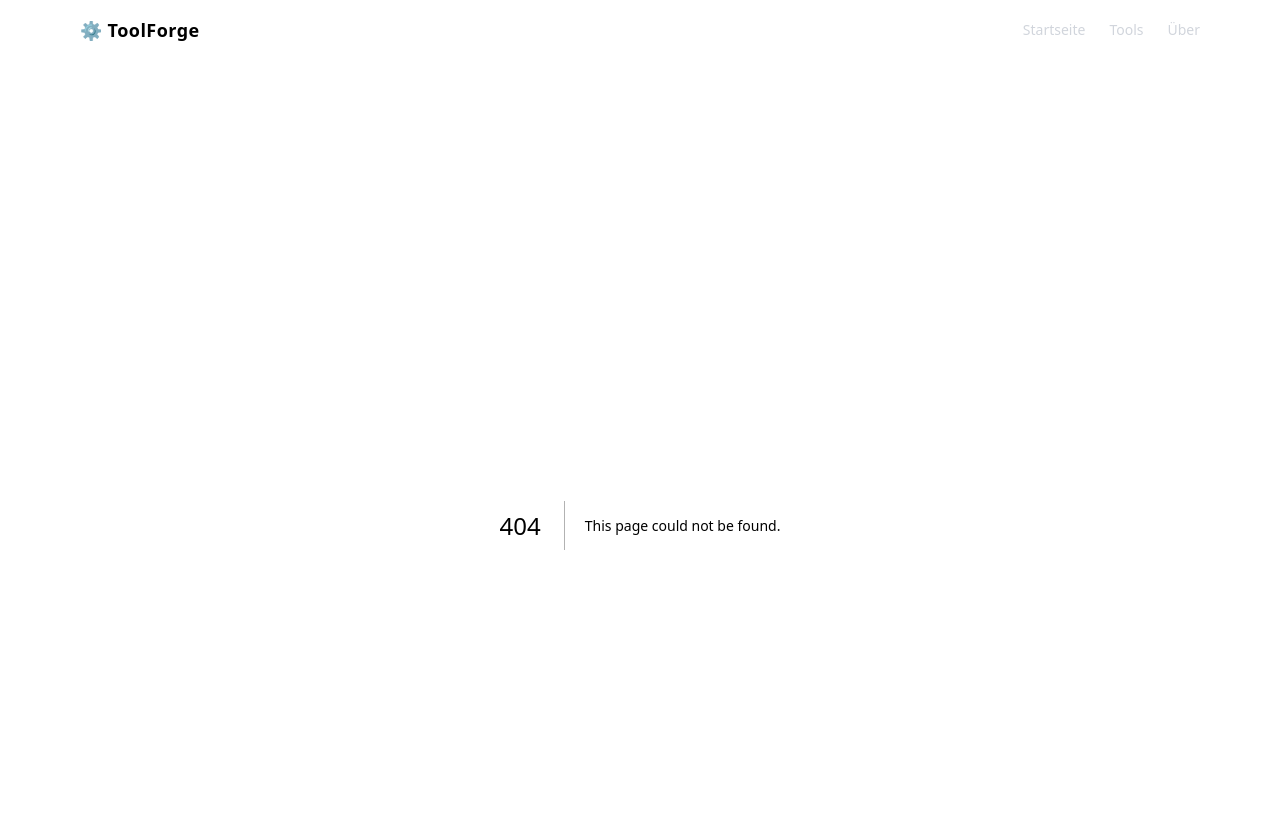
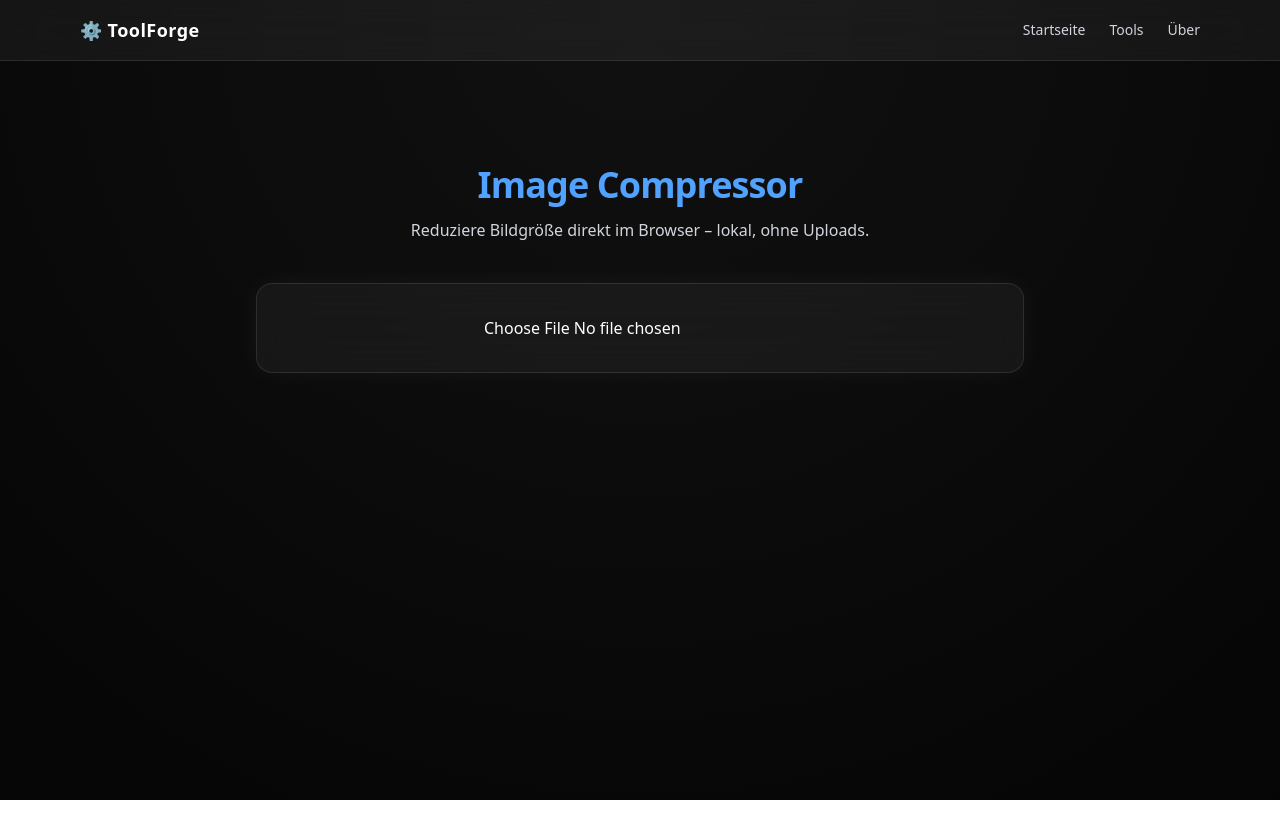
Before and after one commit to 30jannik06/Toolforge, a Next.js app: page /tools/image-compressor in a window 1280 px wide. Before the commit this address had no page. Shown: the top 838 px of the page. After the commit the page ends 800 px from the top, so only its background shows below. Built offline with nearby package versions, Linux system fonts and the light colour scheme.

Commit message:
Add ImageCompressorPage component with local image compression, file input, and animated preview display

```diff
--- /dev/null
+++ b/src/app/tools/image-compressor/page.tsx
@@ -0,0 +1,51 @@
+"use client";
+import React, { useState } from "react";
+import { motion } from "framer-motion";
+import { ToolLayout } from "@/components/tool-layout";
+
+export default function ImageCompressorPage() {
+    const [compressedUrl, setCompressedUrl] = useState<string | null>(null);
+
+    const handleFileChange = (e: React.ChangeEvent<HTMLInputElement>) => {
+        const file = e.target.files?.[0];
+        if (!file) return;
+
+        const reader = new FileReader();
+        reader.onload = (event) => {
+            const img = new Image();
+            img.src = event.target?.result as string;
+
+            img.onload = () => {
+                const canvas = document.createElement("canvas");
+                const ctx = canvas.getContext("2d")!;
+                const scale = 0.6;
+                canvas.width = img.width * scale;
+                canvas.height = img.height * scale;
+                ctx.drawImage(img, 0, 0, canvas.width, canvas.height);
+                const compressed = canvas.toDataURL("image/jpeg", 0.7);
+                setCompressedUrl(compressed);
+            };
+        };
+        reader.readAsDataURL(file);
+    };
+
+    return (
+        <ToolLayout
+            title="Image Compressor"
+            description="Reduziere Bildgröße direkt im Browser – lokal, ohne Uploads."
+        >
+            <div className="flex flex-col items-center gap-6">
+                <input type="file" accept="image/*" onChange={handleFileChange} />
+                {compressedUrl && (
+                    <motion.img
+                        src={compressedUrl}
+                        alt="compressed"
+                        className="max-w-full rounded-lg border border-white/10"
+                        initial={{ opacity: 0 }}
+                        animate={{ opacity: 1 }}
+                    />
+                )}
+            </div>
+        </ToolLayout>
+    );
+}
```
